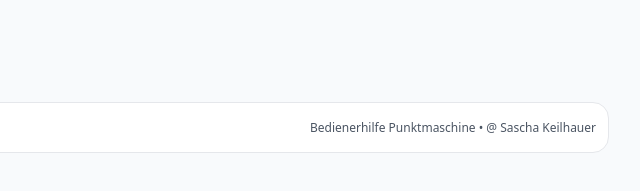
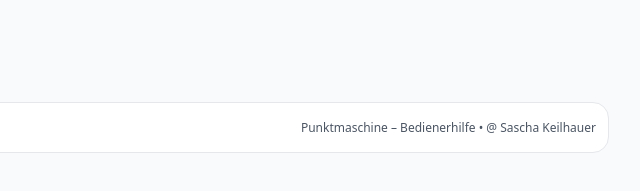
Before and after one commit to saschakeilhauer/punktmaschine, a plain HTML site: page index.html in a window 1280 px wide. Shown: the part 327-518 px from the top of the page, 469-1109 px from the left. Drawn offline with Linux system fonts and the light colour scheme.

Commit message:
Add files via upload

```diff
--- a/partials/footer.html
+++ b/partials/footer.html
@@ -3,5 +3,5 @@
     <button class="btn link" data-nav="home">Start</button>
     <button class="btn link" id="footerBack">Zurück</button>
   </nav>
-  <span class="muted">Bedienerhilfe Punktmaschine • @ Sascha Keilhauer</span>
+  <span class="muted">Punktmaschine – Bedienerhilfe • @ Sascha Keilhauer</span>
 </footer>
```
Also changed, not shown: pwa/manifest.json.
